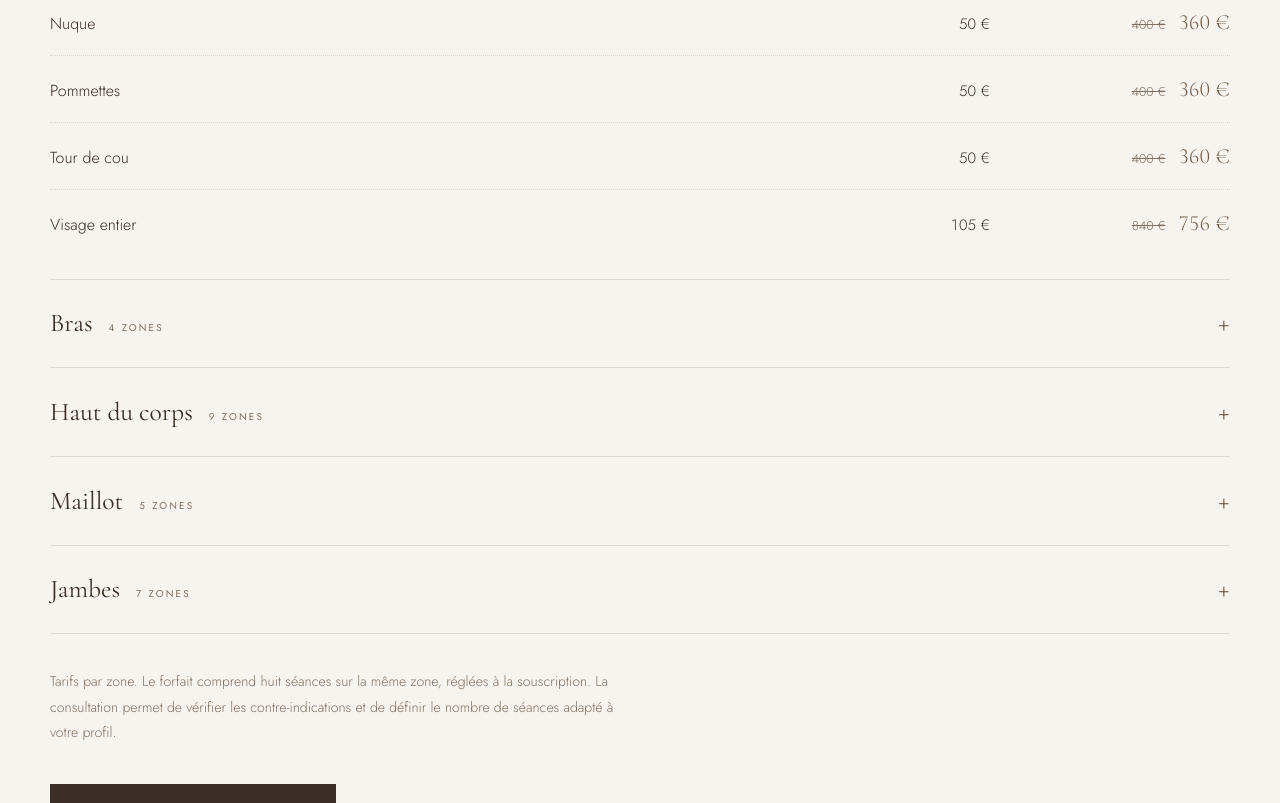
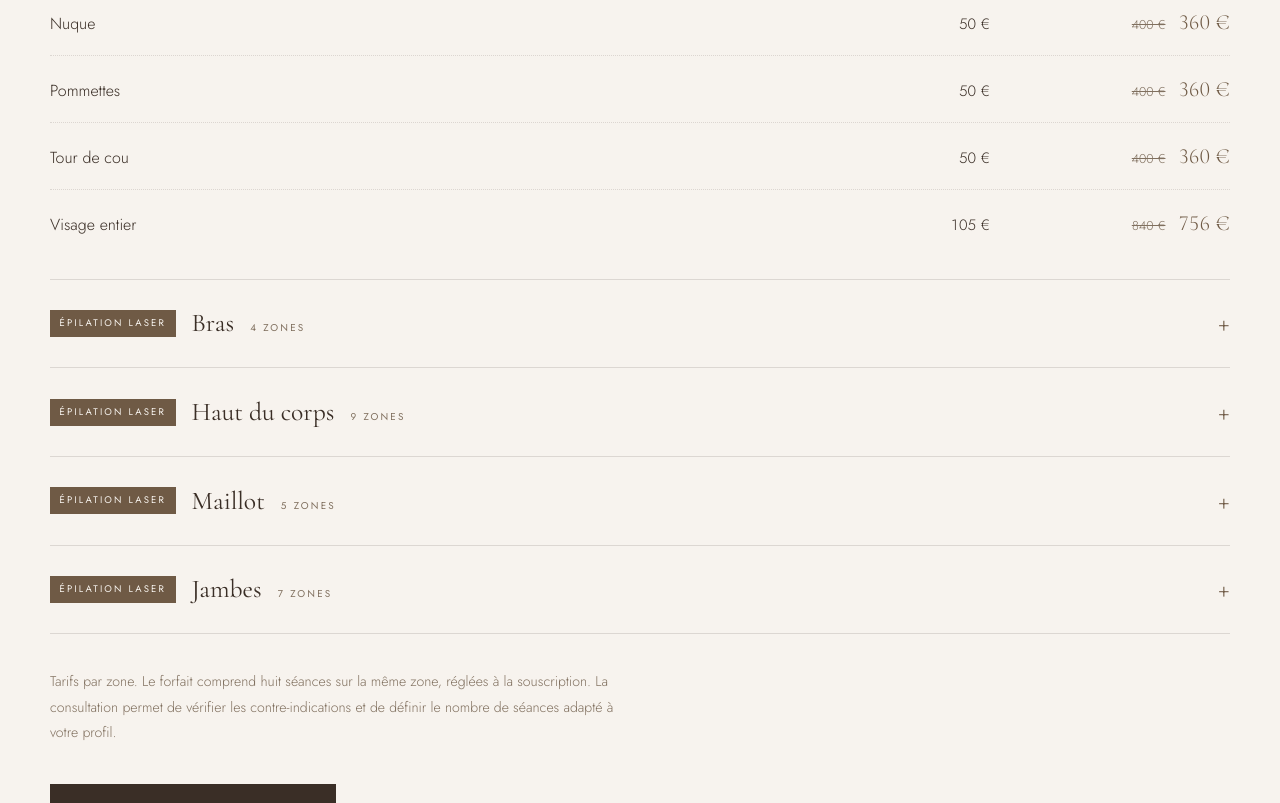
Before and after one commit to x5x5x5x5/velia-landing, a plain HTML site: page index.html in a window 1280 px wide. Shown: the part 4175-4978 px from the top of the page. Drawn offline with nearby package versions, Linux system fonts and the light colour scheme.

Commit message:
Grille laser : chaque groupe de zones etiquete Epilation laser
Co-Authored-By: Claude Opus 5.5 <noreply@anthropic.com>

```diff
--- a/index.html
+++ b/index.html
@@ -181,6 +181,7 @@ summary{
   font-family:var(--serif);font-size:1.6rem;font-weight:400;
 }
 summary::-webkit-details-marker{display:none}
+summary .k{font-style:normal;font-family:"Jost",sans-serif;font-size:.6rem;letter-spacing:.22em;text-transform:uppercase;color:var(--paper);background:var(--brown);padding:.3rem .6rem;align-self:center}
 summary span{font-family:"Jost",sans-serif;font-size:.62rem;letter-spacing:.22em;text-transform:uppercase;color:var(--muted)}
 summary::after{content:"+";margin-left:auto;font-family:"Jost",sans-serif;font-size:1.3rem;font-weight:300;color:var(--brown);transition:transform .3s}
 details[open] summary::after{transform:rotate(45deg)}
@@ -322,7 +323,7 @@ footer{padding:2rem 0;border-top:1px solid var(--line)}
   .lr .f{text-align:right}
   .lr .u::before{content:"Séance ";font-size:.78rem}
   .lr .f s{display:none}
-  .lr .f::before{content:"Forfait 8 séances ";font-family:"Jost",sans-serif;font-size:.78rem;color:var(--muted)}
+  .lr .f::before{content:"Forfait laser 8 séances ";font-family:"Jost",sans-serif;font-size:.78rem;color:var(--muted)}
   summary{font-size:1.4rem}
 
   .gallery{grid-template-columns:1fr 1fr;grid-template-rows:72vw 52vw 52vw;gap:.6rem}
@@ -485,7 +486,7 @@ footer{padding:2rem 0;border-top:1px solid var(--line)}
       <div class="lcols" aria-hidden="true"><span>Zone</span><span>La séance</span><span>Forfait laser 8 séances −10&nbsp;%</span></div>
 
     <div class="lz on" id="lf" role="tabpanel">
-      <details open><summary>Visage<span>9 zones</span></summary>
+      <details open><summary><i class="k">Épilation laser</i>Visage<span>9 zones</span></summary>
         <div class="lt">
           <div class="lr"><span class="z">Inter-sourcils</span><span class="u">25 €</span><span class="f"><s>200 €</s>180 €</span></div>
           <div class="lr"><span class="z">Lèvre supérieure</span><span class="u">30 €</span><span class="f"><s>240 €</s>216 €</span></div>
@@ -498,7 +499,7 @@ footer{padding:2rem 0;border-top:1px solid var(--line)}
           <div class="lr"><span class="z">Visage entier</span><span class="u">105 €</span><span class="f"><s>840 €</s>756 €</span></div>
         </div>
       </details>
-      <details><summary>Bras<span>4 zones</span></summary>
+      <details><summary><i class="k">Épilation laser</i>Bras<span>4 zones</span></summary>
         <div class="lt">
           <div class="lr"><span class="z">Mains</span><span class="u">30 €</span><span class="f"><s>240 €</s>216 €</span></div>
           <div class="lr"><span class="z">Bras supérieurs</span><span class="u">80 €</span><span class="f"><s>640 €</s>576 €</span></div>
@@ -506,7 +507,7 @@ footer{padding:2rem 0;border-top:1px solid var(--line)}
           <div class="lr"><span class="z">Bras entiers</span><span class="u">150 €</span><span class="f"><s>1 200 €</s>1 080 €</span></div>
         </div>
       </details>
-      <details><summary>Haut du corps<span>9 zones</span></summary>
+      <details><summary><i class="k">Épilation laser</i>Haut du corps<span>9 zones</span></summary>
         <div class="lt">
           <div class="lr"><span class="z">Aréoles des seins</span><span class="u">35 €</span><span class="f"><s>280 €</s>252 €</span></div>
           <div class="lr"><span class="z">Ligne abdominale</span><span class="u">40 €</span><span class="f"><s>320 €</s>288 €</span></div>
@@ -519,7 +520,7 @@ footer{padding:2rem 0;border-top:1px solid var(--line)}
           <div class="lr"><span class="z">Dos entier</span><span class="u">160 €</span><span class="f"><s>1 280 €</s>1 152 €</span></div>
         </div>
       </details>
-      <details><summary>Maillot<span>5 zones</span></summary>
+      <details><summary><i class="k">Épilation laser</i>Maillot<span>5 zones</span></summary>
         <div class="lt">
           <div class="lr"><span class="z">Sillon interfessier</span><span class="u">35 €</span><span class="f"><s>280 €</s>252 €</span></div>
           <div class="lr"><span class="z">Maillot classique</span><span class="u">50 €</span><span class="f"><s>400 €</s>360 €</span></div>
@@ -528,7 +529,7 @@ footer{padding:2rem 0;border-top:1px solid var(--line)}
           <div class="lr"><span class="z">Maillot intégral</span><span class="u">95 €</span><span class="f"><s>760 €</s>684 €</span></div>
         </div>
       </details>
-      <details><summary>Jambes<span>7 zones</span></summary>
+      <details><summary><i class="k">Épilation laser</i>Jambes<span>7 zones</span></summary>
         <div class="lt">
           <div class="lr"><span class="z">Pieds</span><span class="u">30 €</span><span class="f"><s>240 €</s>216 €</span></div>
           <div class="lr"><span class="z">Genoux</span><span class="u">45 €</span><span class="f"><s>360 €</s>324 €</span></div>
@@ -541,7 +542,7 @@ footer{padding:2rem 0;border-top:1px solid var(--line)}
       </details>
     </div>
     <div class="lz" id="lh" role="tabpanel">
-      <details open><summary>Visage & cou<span>10 zones</span></summary>
+      <details open><summary><i class="k">Épilation laser</i>Visage & cou<span>10 zones</span></summary>
         <div class="lt">
           <div class="lr"><span class="z">Inter-sourcils</span><span class="u">40 €</span><span class="f"><s>320 €</s>288 €</span></div>
           <div class="lr"><span class="z">Nez</span><span class="u">40 €</span><span class="f"><s>320 €</s>288 €</span></div>
@@ -555,7 +556,7 @@ footer{padding:2rem 0;border-top:1px solid var(--line)}
           <div class="lr"><span class="z">Visage entier</span><span class="u">115 €</span><span class="f"><s>920 €</s>828 €</span></div>
         </div>
       </details>
-      <details><summary>Bras<span>6 zones</span></summary>
+      <details><summary><i class="k">Épilation laser</i>Bras<span>6 zones</span></summary>
         <div class="lt">
           <div class="lr"><span class="z">Mains</span><span class="u">40 €</span><span class="f"><s>320 €</s>288 €</span></div>
           <div class="lr"><span class="z">Aisselles</span><span class="u">60 €</span><span class="f"><s>480 €</s>432 €</span></div>
@@ -565,7 +566,7 @@ footer{padding:2rem 0;border-top:1px solid var(--line)}
           <div class="lr"><span class="z">Bras entiers</span><span class="u">160 €</span><span class="f"><s>1 280 €</s>1 152 €</span></div>
         </div>
       </details>
-      <details><summary>Dos, torse & ventre<span>5 zones</span></summary>
+      <details><summary><i class="k">Épilation laser</i>Dos, torse & ventre<span>5 zones</span></summary>
         <div class="lt">
           <div class="lr"><span class="z">Dos bas</span><span class="u">85 €</span><span class="f"><s>680 €</s>612 €</span></div>
           <div class="lr"><span class="z">Ventre</span><span class="u">100 €</span><span class="f"><s>800 €</s>720 €</span></div>
@@ -574,7 +575,7 @@ footer{padding:2rem 0;border-top:1px solid var(--line)}
           <div class="lr"><span class="z">Dos entier</span><span class="u">200 €</span><span class="f"><s>1 600 €</s>1 440 €</span></div>
         </div>
       </details>
-      <details><summary>Jambes<span>5 zones</span></summary>
+      <details><summary><i class="k">Épilation laser</i>Jambes<span>5 zones</span></summary>
         <div class="lt">
           <div class="lr"><span class="z">Pieds</span><span class="u">40 €</span><span class="f"><s>320 €</s>288 €</span></div>
           <div class="lr"><span class="z">Genoux</span><span class="u">40 €</span><span class="f"><s>320 €</s>288 €</span></div>
```
